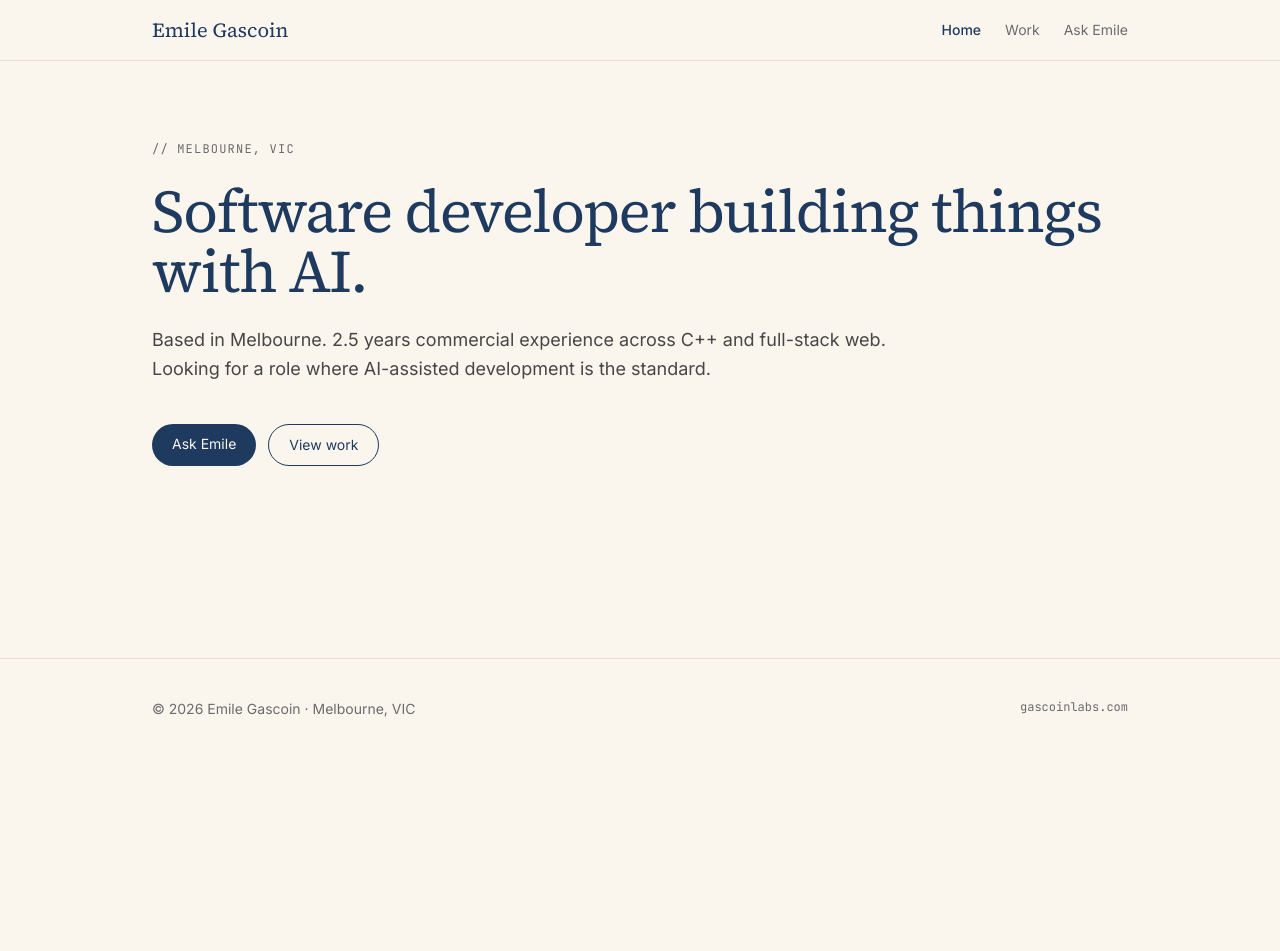
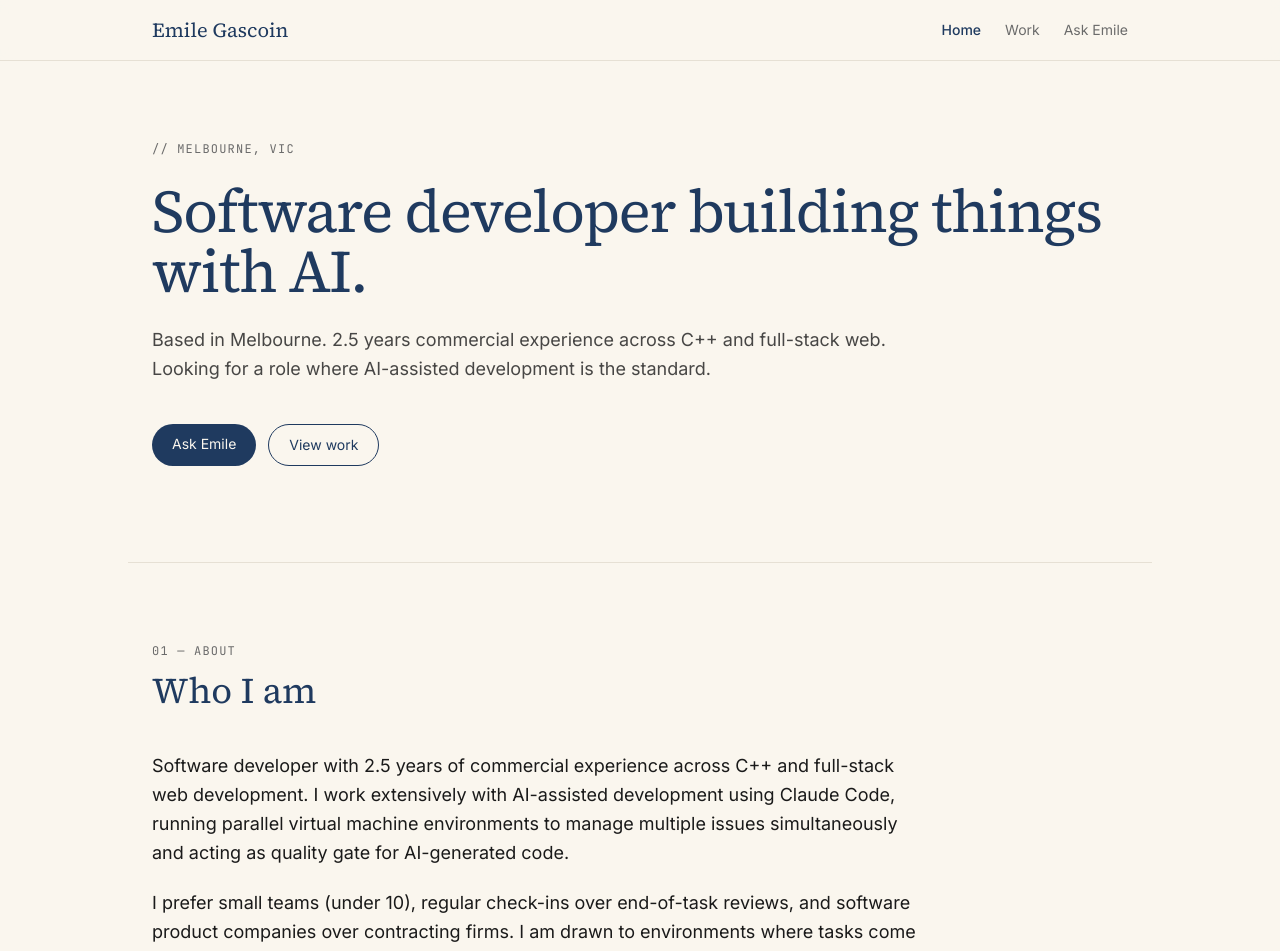
Before and after one commit to emilegascoin/gascoinlabs, a React (Vite) app: page / in a window 1280 px wide. Shown: the top 951 px of the page. Before the commit the page ends 800 px from the top, so only its background shows below. Built offline with nearby package versions, Linux system fonts and the light colour scheme.

Commit message:
feat: add about section

```diff
--- /dev/null
+++ b/src/components/home/About.jsx
@@ -0,0 +1,15 @@
+import { about } from '../../lib/content'
+import SectionHeading from '../ui/SectionHeading'
+
+export default function About() {
+  return (
+    <section className="mx-auto max-w-5xl px-6 py-20 border-t border-rule">
+      <SectionHeading id="about" label="01 — about" title="Who I am" />
+      <div className="max-w-prose space-y-5 text-lg leading-relaxed">
+        {about.paragraphs.map((p, i) => (
+          <p key={i}>{p}</p>
+        ))}
+      </div>
+    </section>
+  )
+}
--- /dev/null
+++ b/src/components/ui/SectionHeading.jsx
@@ -0,0 +1,10 @@
+export default function SectionHeading({ label, title, id }) {
+  return (
+    <header id={id} className="mb-10">
+      <p className="font-mono text-xs uppercase tracking-widest text-muted mb-3">
+        {label}
+      </p>
+      <h2 className="font-serif text-3xl sm:text-4xl text-navy">{title}</h2>
+    </header>
+  )
+}
--- a/src/pages/Home.jsx
+++ b/src/pages/Home.jsx
@@ -1,9 +1,11 @@
 import Hero from '../components/home/Hero'
+import About from '../components/home/About'
 
 export default function Home() {
   return (
     <>
       <Hero />
+      <About />
     </>
   )
 }
```
